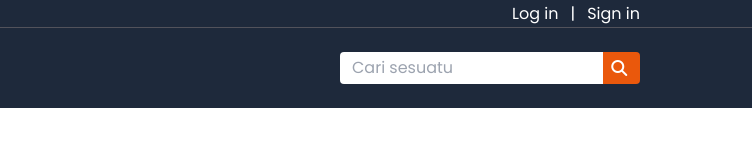
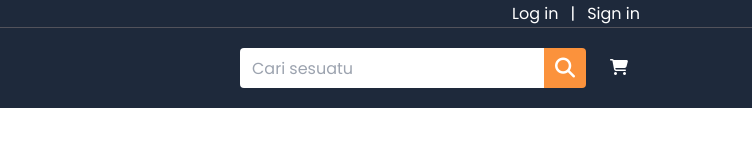
Before and after one commit to Rosamdani/E-Commerce, a website: page index.html in a window 1280 px wide. Shown: the full height of the page, 528-1280 px from the left. Drawn offline with Linux system fonts and the light colour scheme.

Commit message:
Testing 3

```diff
--- a/index.html
+++ b/index.html
@@ -53,13 +53,24 @@
 
     <!-- Navbar Tengah -->
     <div class="w-full xl:h-20 h-12 bg-slate-800 flex justify-between xl:px-28 px-5 items-center text-white">
+
+      <!-- Logo -->
       <div class="logo">
         <p class="sm:text-sm xl:text-3xl">.Digitic</p>
       </div>
-      <div class="search-box flex rounded overflow-hidden sm:w-[100px] md:w-[300px] w-[200px] max-h-fit">
-        <input type="text" class="outline-none input border-none text-black px-3 py-1 w-[100%]" placeholder="Cari sesuatu">
-        <button class="w-10 h-full flex items-center py-2 px-2 bg-orange-600"><i class="fas fa-search h-full"></i></button>
+
+      <!-- Pencarian -->
+      <div class="kanan flex space-x-3 w-[250px] md:w-[400px]">
+        <div class="search-box flex rounded overflow-hidden w-full max-h-fit">
+          <input type="text" class="outline-none input border-none text-black px-3 py-1 h-7 md:h-10 w-[100%]" placeholder="Cari sesuatu">
+          <button class="w-12 flex items-center h-7 md:h-10 bg-orange-400 justify-center text-sm md:text-xl"><i class="fas fa-search"></i></button>
+        </div>
+        <a href class="chart px-3 py-2">
+          <i class="fas fa-shopping-cart text-white"></i>
+        </a>
       </div>
+
+
     </div>
   </nav>
 
```
Also changed, not shown: dist/output.css.
